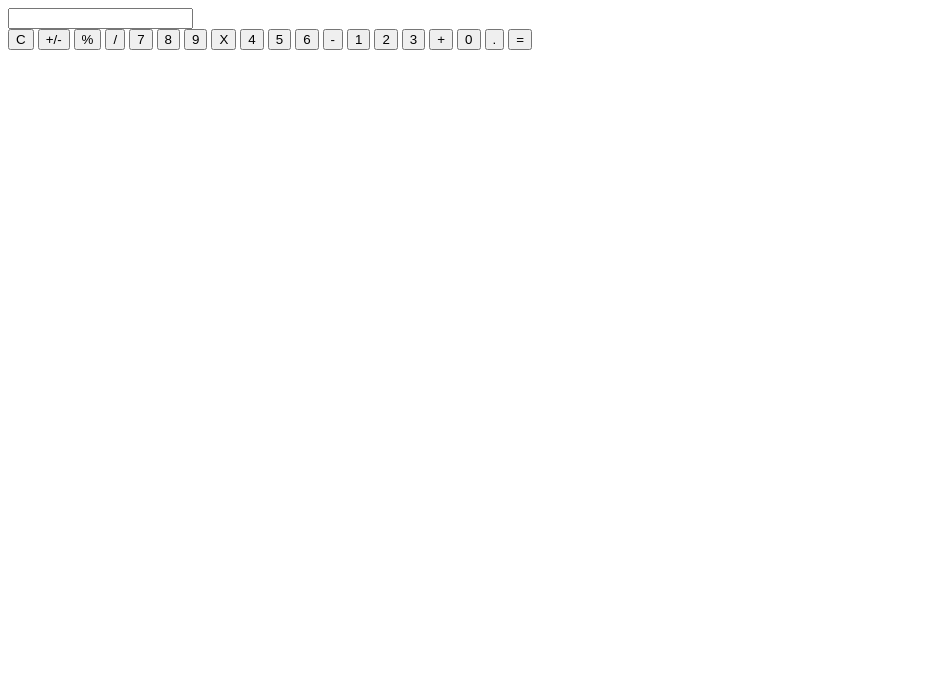
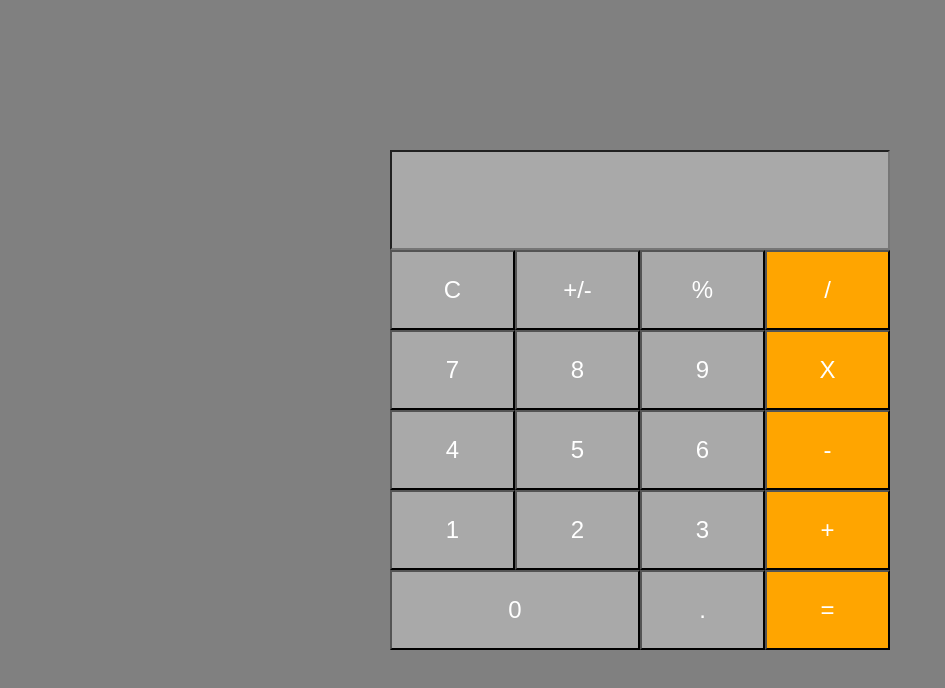
Before and after one commit to JashawnRogers/calculator-app, a plain HTML site: page index.html in a window 1280 px wide. Shown: the whole page, without its empty margins (0-945 px from the left). Drawn offline with Linux system fonts and the light colour scheme.

Commit message:
Added styling + re-arranged html elements

```diff
--- a/index.html
+++ b/index.html
@@ -8,27 +8,29 @@
 </head>
 <body>
     <div class="wrapper">
-        <input type="text" id="total" />
+        <input type="text" id="total" readonly />
+        <div class="calculator">
             <div class="buttons">
                 <button onclick="clearInput()">C</button>
                 <button onclick="toggleActual()">+/-</button>
                 <button onclick="togglePercentagel()">%</button>
-            <button onclick="addToInput()">/</button>
+                <button onclick="addToInput()" class="orange">/</button>
                 <button onclick="addToInput()">7</button>
                 <button onclick="addToInput()">8</button>
                 <button onclick="addToInput()">9</button>
-            <button onclick="addToInput()">X</button>
+                <button onclick="addToInput()" class="orange">X</button>
                 <button onclick="addToInput()">4</button>
                 <button onclick="addToInput()">5</button>
                 <button onclick="addToInput()">6</button>
-            <button onclick="addToInput()">-</button>
+                <button onclick="addToInput()" class="orange">-</button>
                 <button onclick="addToInput()">1</button>
                 <button onclick="addToInput()">2</button>
                 <button onclick="addToInput()">3</button>
-            <button onclick="addToInput()">+</button>
-            <button onclick="addToInput()">0</button>
+                <button onclick="addToInput()" class="orange">+</button>
+                <button onclick="addToInput()" class="zero">0</button>
                 <button onclick="addToInput()">.</button>
-            <button onclick="calculateTotal()">=</button>
+                <button onclick="calculateTotal()" class="orange">=</button>
+            </div>
         </div>
     </div>
 </body>
--- a/style.css
+++ b/style.css
@@ -0,0 +1,60 @@
+* {
+    box-sizing: border-box;
+    margin: 0;
+    padding: 0;
+}
+
+body {
+    min-height: 100vh;
+    display: flex;
+    justify-content: center;
+    align-items: center;
+    background-color: gray;
+}
+
+.wrapper {
+    width: 100%;
+    max-width: 500px;
+    min-height: 400px;
+    margin: 25px;
+}
+
+.calculator {
+    display: grid;
+    grid-template-columns: repeat(4, 1fr);
+    width: 100%;
+    height: 400px;
+}
+
+
+input {
+    height: 100px;
+    width: 100%;
+    font-size: 3rem;
+    text-align: right;
+    padding: 20px;
+    color: white;
+    background-color: darkgray;
+}
+
+.buttons {
+    display: grid;
+    grid-template-columns: repeat(4, 1fr);
+    grid-column: span 4;
+    width: 100%;
+    /* gap: 5px; */
+}
+
+button {
+    color: white;
+    background-color: darkgray;
+    font-size: 1.5rem;
+}
+
+.orange {
+    background-color: orange;
+}
+
+.zero {
+    grid-column: span 2;
+}
```
Lines whose indentation alone changed are shown as unchanged.
